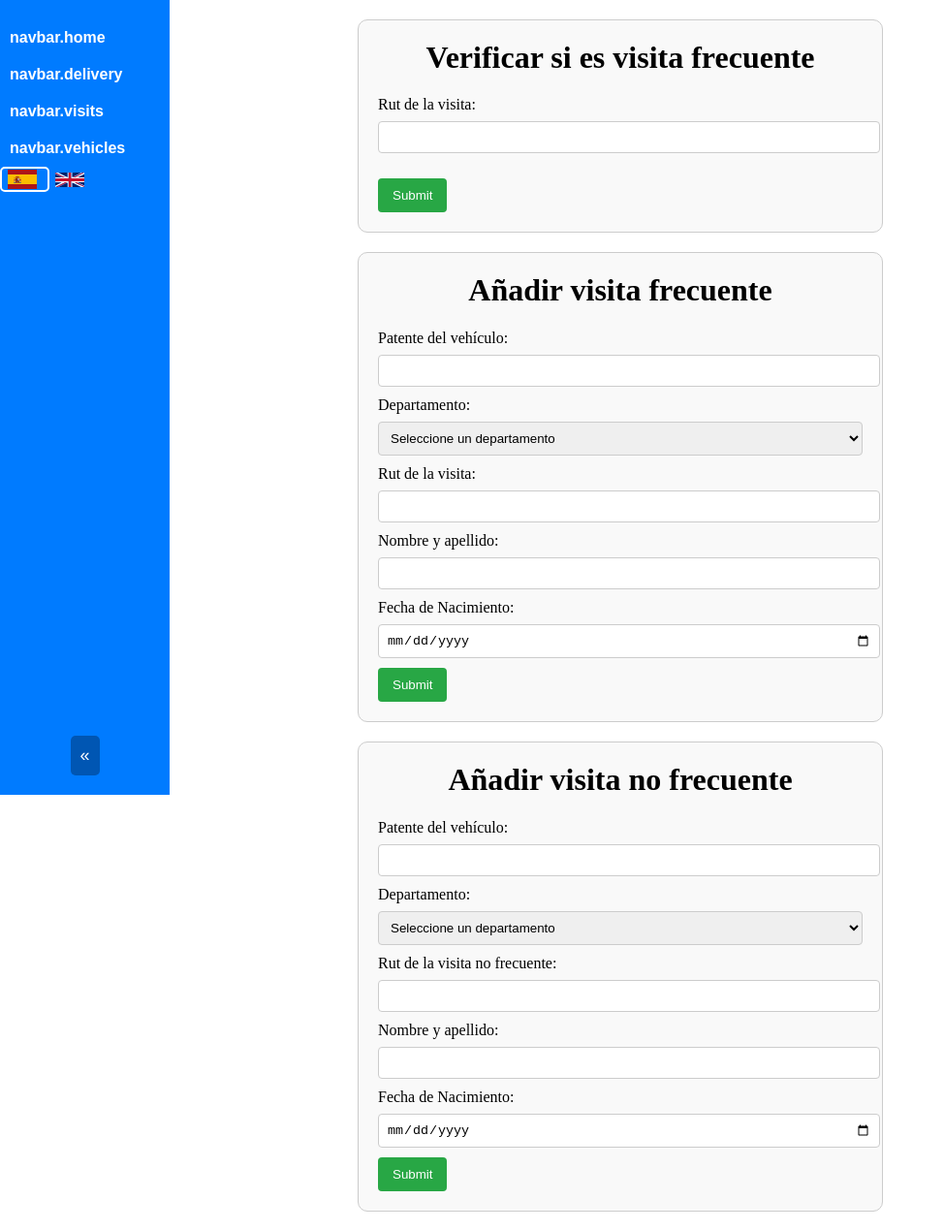
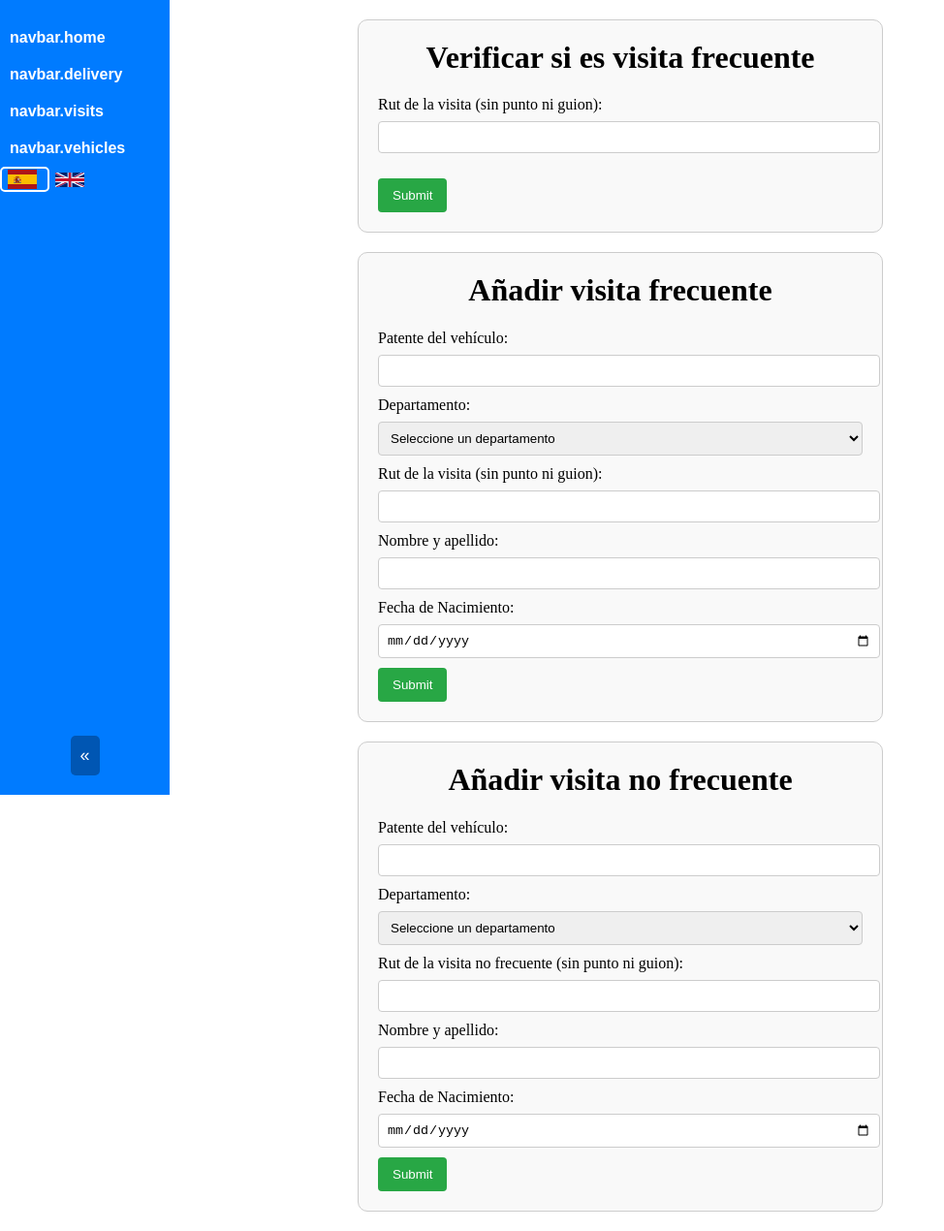
Before and after one commit to Mwallace2002/Sprint7, a React (Vite) app: page /visitas in a window 1280 px wide. Shown: the whole page at 97% size, without its empty margins (0-974 px from the left). Built offline with nearby package versions, Linux system fonts and the light colour scheme; sample sign-in values are in the browser's storage.

Commit message:
Avance Test Deploy

```diff
--- a/src/components/Delivery/Delivery.jsx
+++ b/src/components/Delivery/Delivery.jsx
@@ -24,7 +24,7 @@ function DeliveryForm() {
 
   const fetchDepartmentNumber = async (department) => {
     try {
-      const response = await fetch(`http://localhost:3000/api/department/${department}`);
+      const response = await fetch(`https://apivercel-mwallace2002-max-wallaces-projects.vercel.app/api/department/${department}`);
       if (!response.ok) {
         throw new Error('Error al obtener el número de WhatsApp');
       }
--- a/src/components/Login/Login.jsx
+++ b/src/components/Login/Login.jsx
@@ -17,7 +17,7 @@ const Login = () => {
             username: username,
             password: password
         };
-        fetch('http://localhost:3000/api/login', {
+        fetch('https://apivercel-mwallace2002-max-wallaces-projects.vercel.app/api/login', {
             method: 'POST',
             headers: {
                 'Content-Type': 'application/json'
--- a/src/components/Visitas/Visitas.jsx
+++ b/src/components/Visitas/Visitas.jsx
@@ -37,7 +37,7 @@ const Visitas = () => {
     event.preventDefault();
 
     try {
-      const response = await fetch('http://localhost:3000/api/visitas-frecuentes', {
+      const response = await fetch('https://apivercel-mwallace2002-max-wallaces-projects.vercel.app/api/visitas-frecuentes', {
         method: 'POST',
         headers: {
           'Content-Type': 'application/json'
@@ -66,7 +66,7 @@ const Visitas = () => {
     event.preventDefault();
 
     try {
-      const response = await fetch('http://localhost:3000/api/visitas-no-frecuentes', {
+      const response = await fetch('https://apivercel-mwallace2002-max-wallaces-projects.vercel.app/api/visitas-no-frecuentes', {
         method: 'POST',
         headers: {
           'Content-Type': 'application/json'
@@ -94,7 +94,7 @@ const Visitas = () => {
     event.preventDefault();
 
     try {
-      const response = await fetch('http://localhost:3000/api/verificar-visita-frecuente', {
+      const response = await fetch('https://apivercel-mwallace2002-max-wallaces-projects.vercel.app/api/verificar-visita-frecuente', {
         method: 'POST',
         headers: {
           'Content-Type': 'application/json'
@@ -124,7 +124,7 @@ const Visitas = () => {
       <div className="visitas-form-container">
         <h1><center>Verificar si es visita frecuente</center></h1>
         <form className="visitas-form" onSubmit={handleSubmitVerificarFrecuente}>
-          <label htmlFor="verificarRut">Rut de la visita:</label>
+          <label htmlFor="verificarRut">Rut de la visita (sin punto ni guion):</label>
           <input
             type="text"
             id="verificarRut"
@@ -150,7 +150,7 @@ const Visitas = () => {
             ))}
           </select>
 
-          <label htmlFor="rut">Rut de la visita:</label>
+          <label htmlFor="rut">Rut de la visita (sin punto ni guion):</label>
           <input type="text" id="rut" name="rut" value={rut} onChange={(e) => setRut(e.target.value)} />
 
           <label htmlFor="nombre">Nombre y apellido:</label>
@@ -176,7 +176,7 @@ const Visitas = () => {
             ))}
           </select>
 
-          <label htmlFor="rutNoFrecuente">Rut de la visita no frecuente:</label>
+          <label htmlFor="rutNoFrecuente">Rut de la visita no frecuente (sin punto ni guion):</label>
           <input type="text" id="rutNoFrecuente" name="rutNoFrecuente" value={rutNoFrecuente} onChange={(e) => setRutNoFrecuente(e.target.value)} />
 
           <label htmlFor="nombreNoFrecuente">Nombre y apellido:</label>
```
